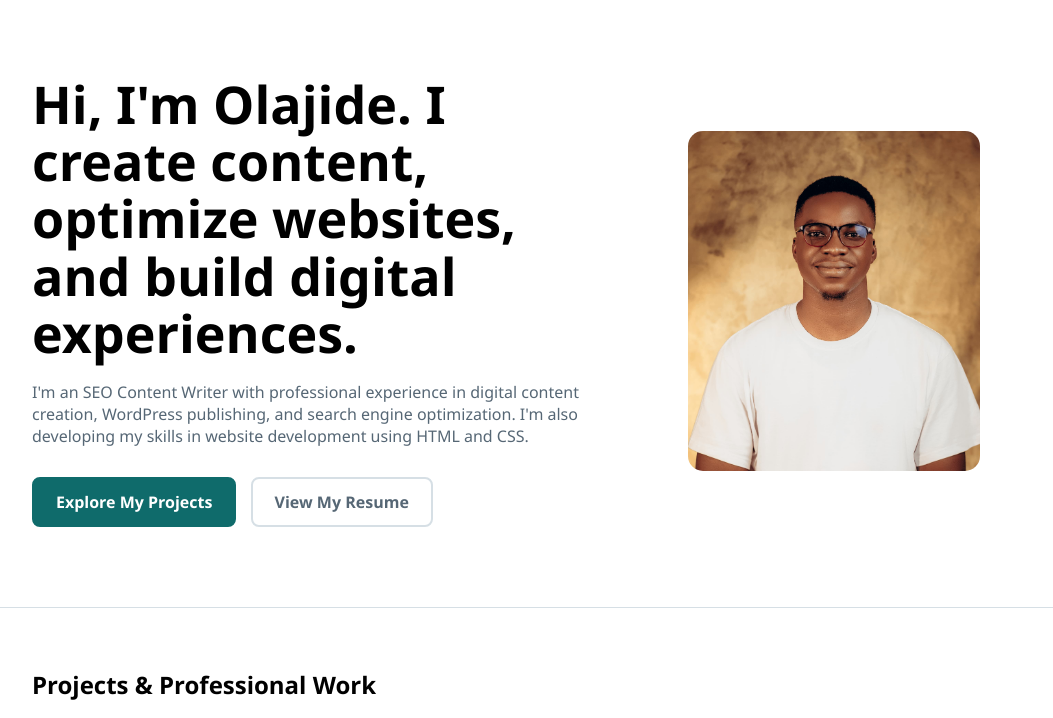
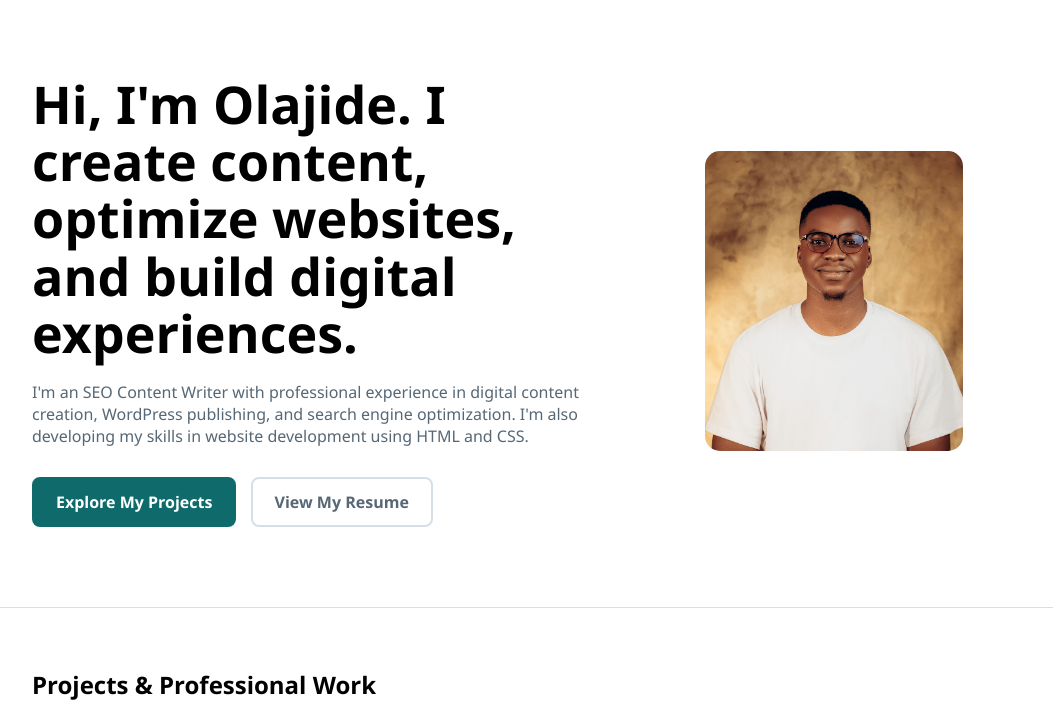
Before and after one commit to olajideboluwaji/olajideboluwaji.github.io, a plain HTML site: page index.html in a window 1280 px wide. Shown: the part 73-791 px from the top of the page, without its empty margins (108-1161 px from the left). Drawn offline with Linux system fonts and the light colour scheme.

Commit message:
Update index.html

```diff
--- a/index.html
+++ b/index.html
@@ -29,7 +29,7 @@
       <a class="button button-empty" href="resume.html">View My Resume</a>
     </div>
     <div class="badge">
-      <img src="images/profile.jpg" alt="Portrait of Olajide Boluwaji" height="340">
+      <img src="images/profile.jpg" alt="Portrait of Olajide Boluwaji" height="300">
     </div>
   </div>
 </section>
```
